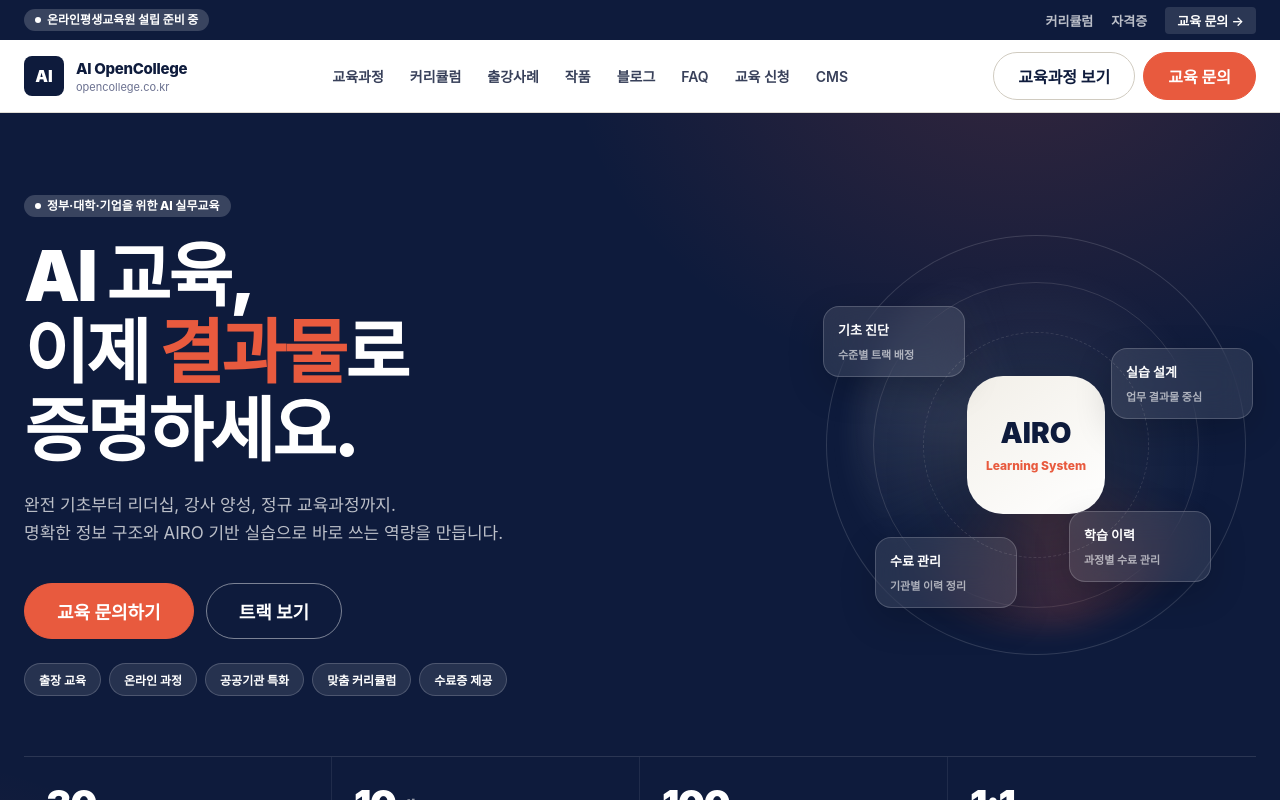
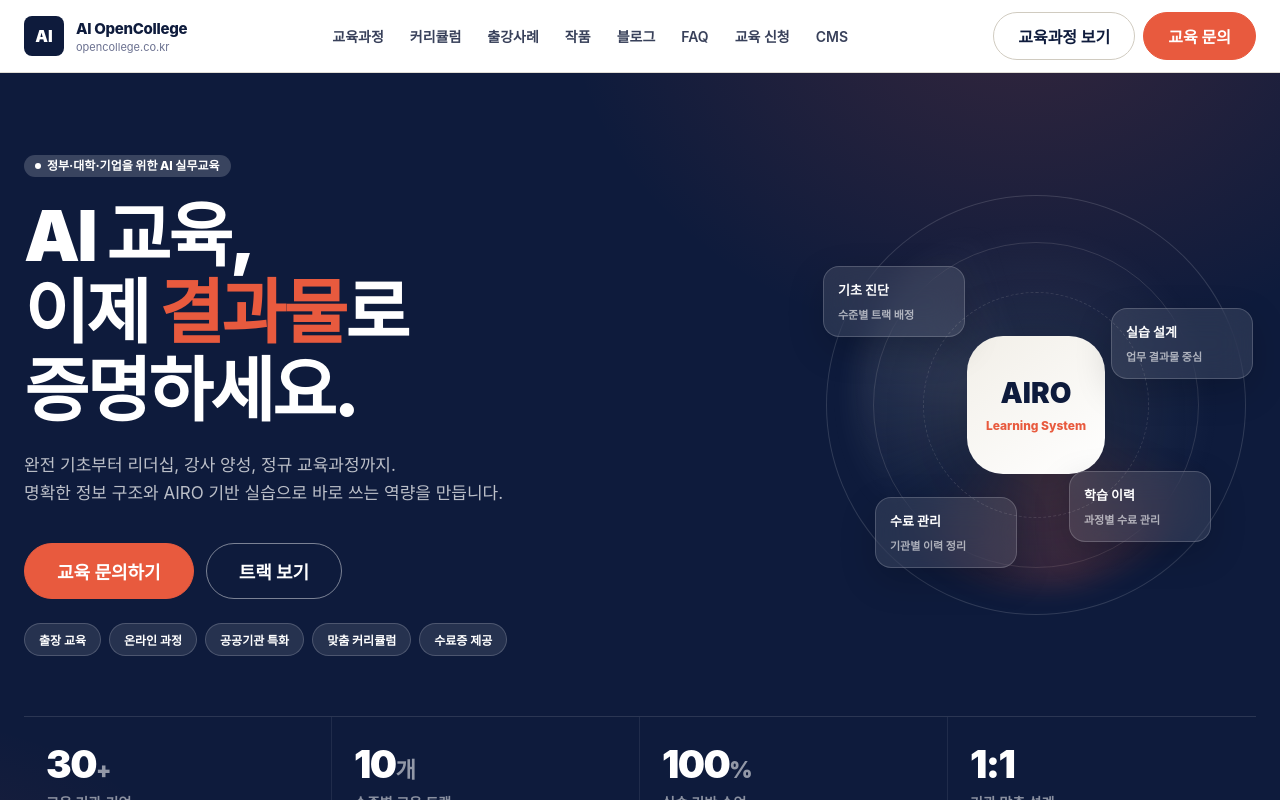
Before and after one commit to Ssongcm45/ai-opencollege, a Next.js app: page / in a window 1280 px wide. Shown: the top 800 px of the page. Built offline with nearby package versions, Linux system fonts and the light colour scheme; no server answers; the database is empty; a web font is replaced by a local one.

Commit message:
fix: util 바 완전 제거
Co-Authored-By: Claude Sonnet 4.6 <noreply@anthropic.com>

```diff
--- a/components/Header.tsx
+++ b/components/Header.tsx
@@ -1,15 +1,7 @@
 export function Header() {
   return (
     <>
-      <div className="util">
-        <div><span className="badge bdw"><span className="dot" />온라인평생교육원 설립 준비 중</span></div>
-        <div className="util-links">
-          <a href="/#curriculum">커리큘럼</a>
-          <a href="/#cert">자격증</a>
-          <a href="/#contact" className="ulbtn">교육 문의 →</a>
-        </div>
-      </div>
-      <header className="site-header">
+<header className="site-header">
         <div className="wrap">
           <div className="header-in">
             <a href="/" className="logo">
```
